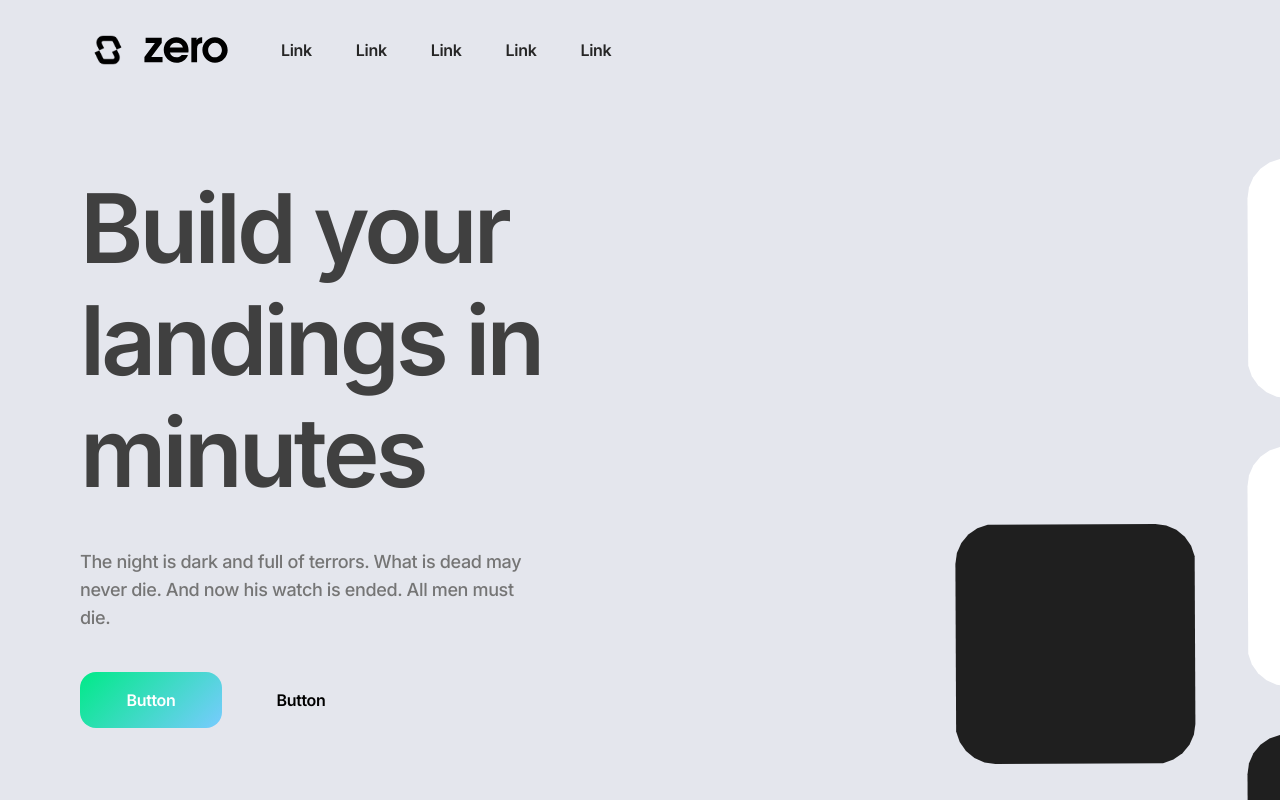
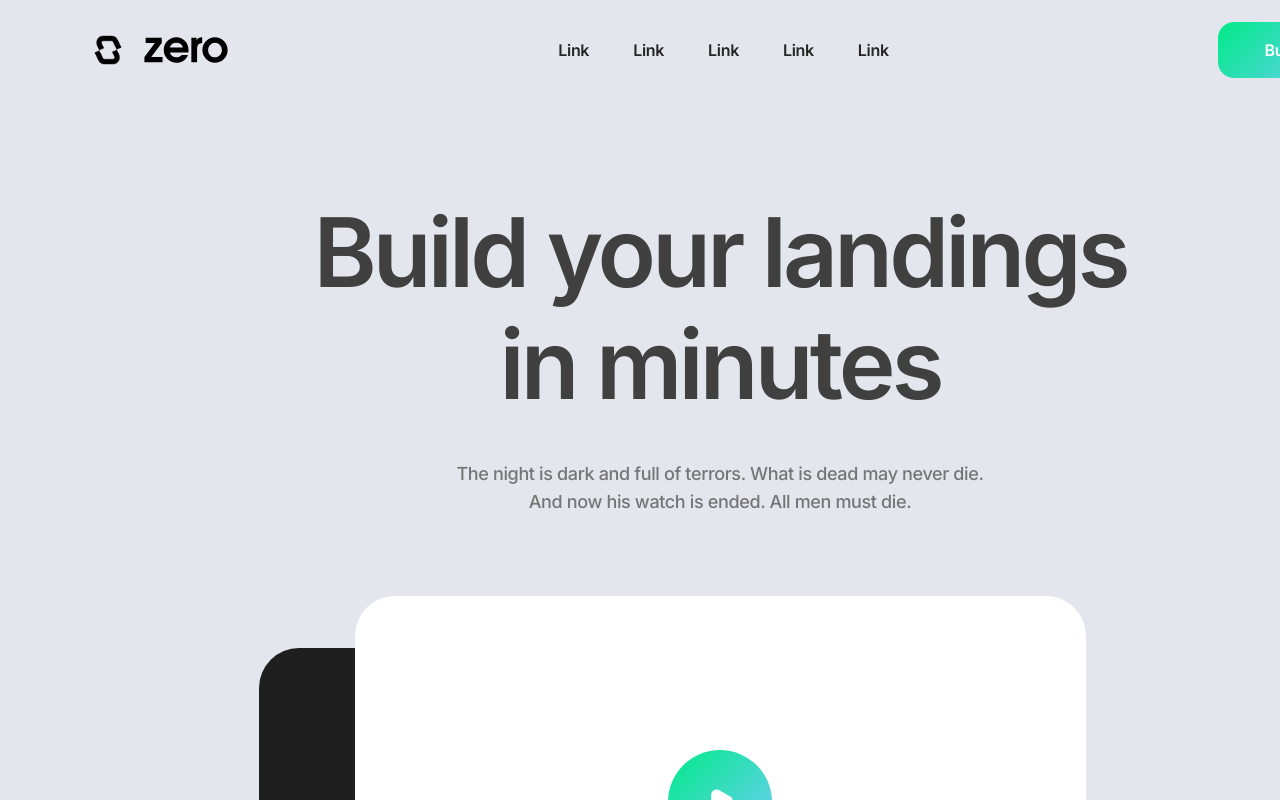
Before and after one commit to OldBoneBro/madmaxx-builder-webapp, a React (Vite) app: page / in a window 1280 px wide. Shown: the top 800 px of the page. Built offline with nearby package versions, Linux system fonts and the light colour scheme.

Commit message:
i'm questioning the decision of making that kind of commits with only only thing of switching to another component, but it is what it is

```diff
--- a/src/App.jsx
+++ b/src/App.jsx
@@ -1,8 +1,8 @@
-import Style04 from "./assets/heroes/Style-04.jsx"
+import Style09 from "./assets/heroes/Style-09.jsx"
 
 function App() {
   return (
-      <Style04/>
+      <Style09/>
   )
 }
 
```
